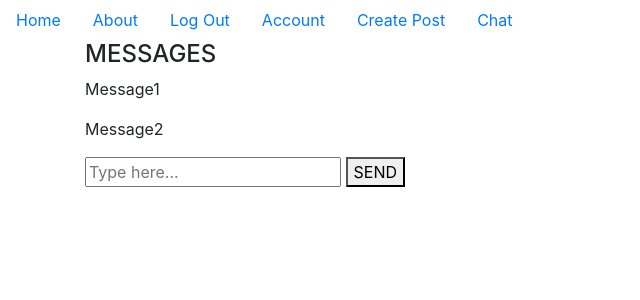
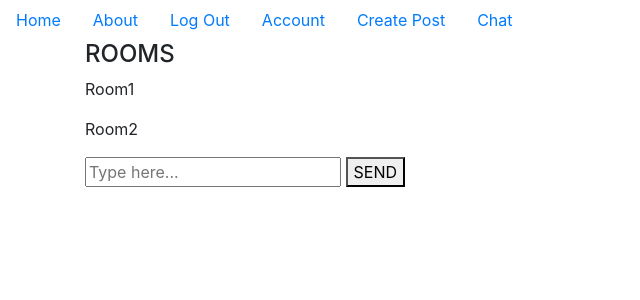
Before and after one commit to jqjZhu/WeConnect, a Flask app: page /chat in a window 1280 px wide. Shown: the top 300 px of the page, without its empty margins (0-640 px from the left). Run offline with Flask 2, Linux system fonts and the light colour scheme; the visitor is signed in with stand-in values (Sample User, id 1); data comes from the database, SQL or seed files in the repository; some libraries are stand-ins or nearby versions.

Commit message:
added leaving and joining & fixed user message not displaying on other user's page

```diff
--- a/chats/views.py
+++ b/chats/views.py
@@ -8,26 +8,28 @@ from datetime import datetime
 from time import strftime, localtime
 
 chats = Blueprint('chats', __name__)
-MESSAGES = ["message1", "message2"]
+ROOMS = ["room1", "room2"]
 
 @chats.route('/chat', methods=['GET', 'POST'])
 @login_required
 def chat():
-    return render_template('chat.html', username=current_user.username, messages=MESSAGES)
+    return render_template('chat.html', username=current_user.username, rooms=ROOMS)
 
 @socketio.on('message')
 def message(data):
 
     print(f"\n\n{data}\n\n")
 
-    send({'msg': data['msg'], 'username': data['username'], 'time_stamp': strftime('%b-%d %I:%M%P', localtime())}, messages=data['message'])
+    send({'msg': data['msg'], 'username': data['username'], 'time_stamp': strftime('%b-%d %I:%M%P', localtime())}, room=data['room'])
 
 @socketio.on('join')
 def join(data):
 
-    join_room(data['message'])
+    join_room(data['room'])
+    send({'msg': data['username'] + " has joined the " + data['room']}, room=data['room'])
 
 
 @socketio.on('leave')
 def leave(data):
-     leave_room(data['message'])
+     leave_room(data['room'])
+     send({'msg': data['username'] + " has left the " + data['room']}, room=data['room'])
--- a/templates/chat.html
+++ b/templates/chat.html
@@ -2,9 +2,9 @@
 {% block content %}
   <div id="main-section">
     <nav id="sidebar">
-      <h4>MESSAGES</h4>
-      {% for message in messages %}
-        <p class="select-message">{{ message|title }}</p>
+      <h4>ROOMS</h4>
+      {% for room in rooms %}
+        <p class="select-room">{{ room|title }}</p>
       {% endfor %}
     </nav>
     <div id="rightside_pannel">
```
Also changed, not shown: static/scripts/socketio.js (+22 -18 lines).
